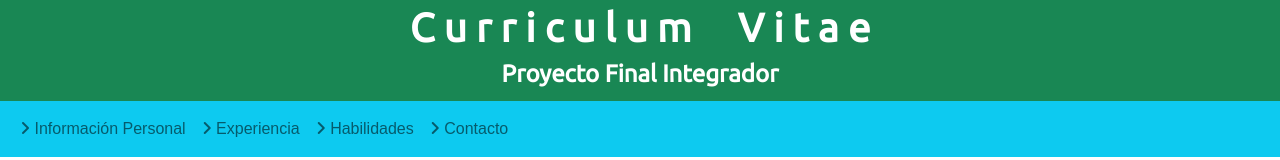
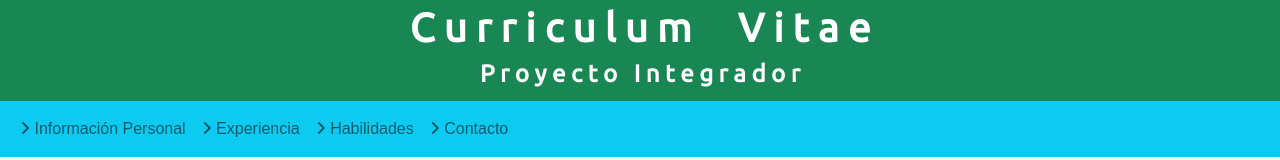
Before and after one commit to WebCodeReply/cv, a plain HTML site: page Index.html in a window 1280 px wide. Shown: the top 160 px of the page. Drawn offline with Linux system fonts and the light colour scheme; a web font is replaced by a local one.

Commit message:
Update Index.html

```diff
--- a/Index.html
+++ b/Index.html
@@ -23,7 +23,7 @@
 <!-- Encabezado de la Página-->
 <div class="p-1 bg-success text-white text-center miletra1">
   <h1>C u r r i c u l u m &nbsp; &nbsp; V i t a e</h1>
-  <h4>Proyecto Final Integrador</h4>
+  <h4>P r o y e c t o &nbsp; I n t e g r a d o r</h4>
 </div>
 
 <!--barra de navegación con links ancla -->
```
